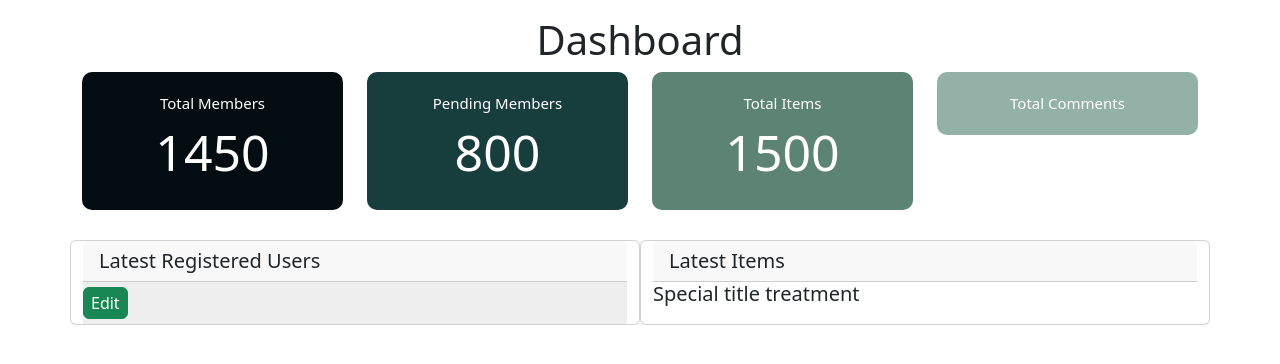
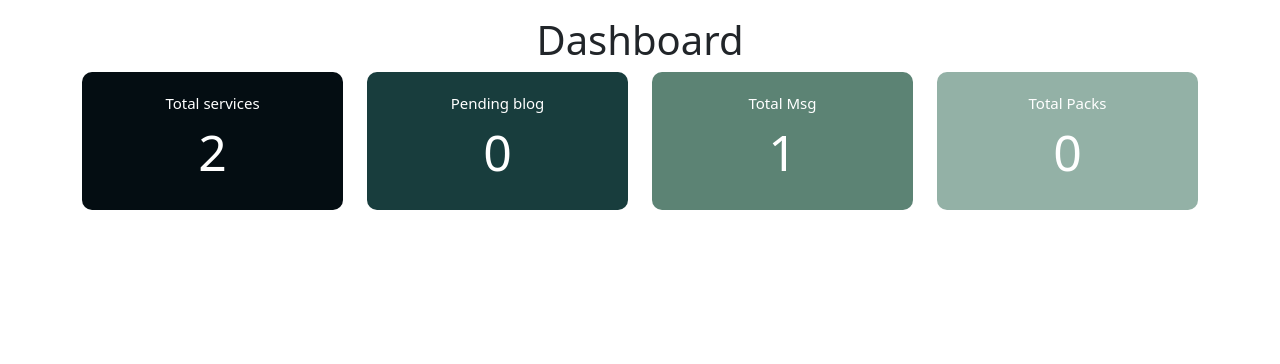
Before and after one commit to AnasElOuafi/ProjectPFE, a PHP site: page /admin/accueil in a window 1280 px wide. Shown: the part 73-437 px from the top of the page. Run offline with PHP 8.4, Linux system fonts and the light colour scheme; the visitor is signed in with stand-in values (Sample User, id 1); data comes from the database, SQL or seed files in the repository; data that the repository does not hold is empty.

Commit message:
project final

```diff
--- a/admin/controllers/blogController.php
+++ b/admin/controllers/blogController.php
@@ -21,6 +21,18 @@ class BlogController
             $table[] = $result;
         }
         return $table;
+    }
+
+    public function count()
+    {
+        // Start SQL query to get count from the database
+        $query = mysqli_query($this->db, "SELECT COUNT(*) as count FROM `blog`");
+
+        // Fetch the count value
+        $result = mysqli_fetch_assoc($query);
+
+        // Return the count
+        return $result['count'];
     }
 
     // Read method
--- a/admin/controllers/msgController.php
+++ b/admin/controllers/msgController.php
@@ -24,6 +24,20 @@ class MessageController
         while ($result = mysqli_fetch_array($query)) {$table[] = $result;}
         return $table;
     }
+
+    // Count method
+    public function count()
+    {
+        // Start SQL query to get count from the database
+        $query = mysqli_query($this->db, "SELECT COUNT(*) as count FROM `contact`");
+
+        // Fetch the count value
+        $result = mysqli_fetch_assoc($query);
+
+        // Return the count
+        return $result['count'];
+    }
+
     // Read method
     public function getMailById($id)
     {
--- a/admin/controllers/packController.php
+++ b/admin/controllers/packController.php
@@ -23,6 +23,19 @@ class PackController
             $table[] = $result;
         }
         return $table;
+    }
+
+    // Count method
+    public function count()
+    {
+        // Start SQL query to get count from the database
+        $query = mysqli_query($this->db, "SELECT COUNT(*) as count FROM `packs`");
+
+        // Fetch the count value
+        $result = mysqli_fetch_assoc($query);
+
+        // Return the count
+        return $result['count'];
     }
     // Read method
     public function getPackById($id)
--- a/admin/controllers/serviceController.php
+++ b/admin/controllers/serviceController.php
@@ -21,6 +21,18 @@ class ServiceController
         // Store the rows in $table and send it to use
         while ($result = mysqli_fetch_array($query)) {$table[] = $result;}
         return $table;
+    }
+    // Count method
+    public function count()
+    {
+        // Start SQL query to get count from the database
+        $query = mysqli_query($this->db, "SELECT COUNT(*) as count FROM `services`");
+
+        // Fetch the count value
+        $result = mysqli_fetch_assoc($query);
+
+        // Return the count
+        return $result['count'];
     }
     // Read method
     public function getServiceById($id)
--- a/admin/dashboard.php
+++ b/admin/dashboard.php
@@ -15,56 +15,26 @@ require_once 'layouts/_head.php';
         <div class="row">
             <div class="col-md-3">
                 <div class="stat st-members">
-                    Total Members
-                    <span><a href="#">1450</a></span>
+                    Total services
+                    <span><a href="service"><?= $ServiceController->count() ?></a></span>
                 </div>
             </div>
             <div class="col-md-3">
                 <div class="stat st-pending">
-                    Pending Members
-                    <span><a href="#">800</a></span>
+                    Pending blog
+                    <span><a href="#"><a href="blog"><?= $BlogController->count() ?></a></span>
                 </div>
             </div>
             <div class="col-md-3">
                 <div class="stat st-items">
-                    Total Items
-                    <span>1500</span>
+                    Total Msg
+                    <span><a href="#"><a href="boit-Mail"><?= $MessageController->count() ?></a></span>
                 </div>
             </div>
             <div class="col-md-3">
                 <div class="stat st-comments">
-                    Total Comments
-                    <span><a href="<?= $Mail['id']; ?>"></a></span>
-                </div>
-            </div>
-        </div>
-    </div>
-
-    <div class="container latest">
-        <div class="row">
-            <!-- Column for Registered Users -->
-            <div class="card col-sm-6">
-                <h5 class="card-header"><i class="bi bi-person-vcard"></i> Latest Registered Users</h5>
-                <div class="card-body">
-                    <div class="panel-body">
-                        <ul class="list-unstyled latest_users">
-
-                            <li>
-
-                                <a href="#">
-                                    <span class="btn btn-success float-right">
-                                        <i class="bi bi-pencil-square"></i> Edit </a>
-                                </span>
-
-                        </ul>
-                    </div>
-                </div>
-            </div>
-            <!-- Column for Latest Items -->
-            <div class="card col-sm-6">
-                <h5 class="card-header"><i class="bi bi-diagram-3"></i> Latest Items</h5>
-                <div class="card-body">
-                    <h5 class="card-title">Special title treatment</h5>
+                    Total Packs
+                    <span><a href="#"><a href="packs"><?= $PackController->count() ?></a></span>
                 </div>
             </div>
         </div>
```
Also changed, not shown: admin/profile.php (deleted, +0 -20 lines).
